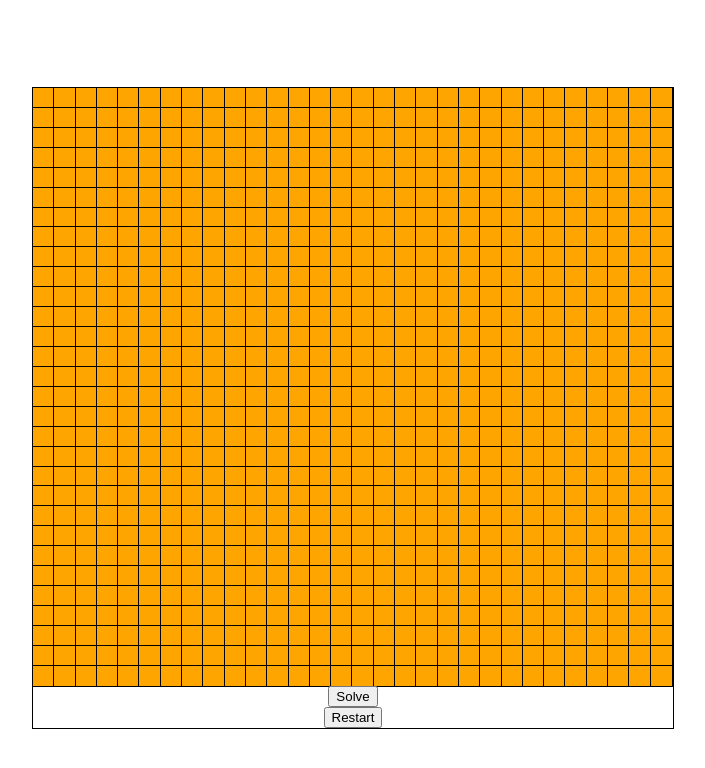
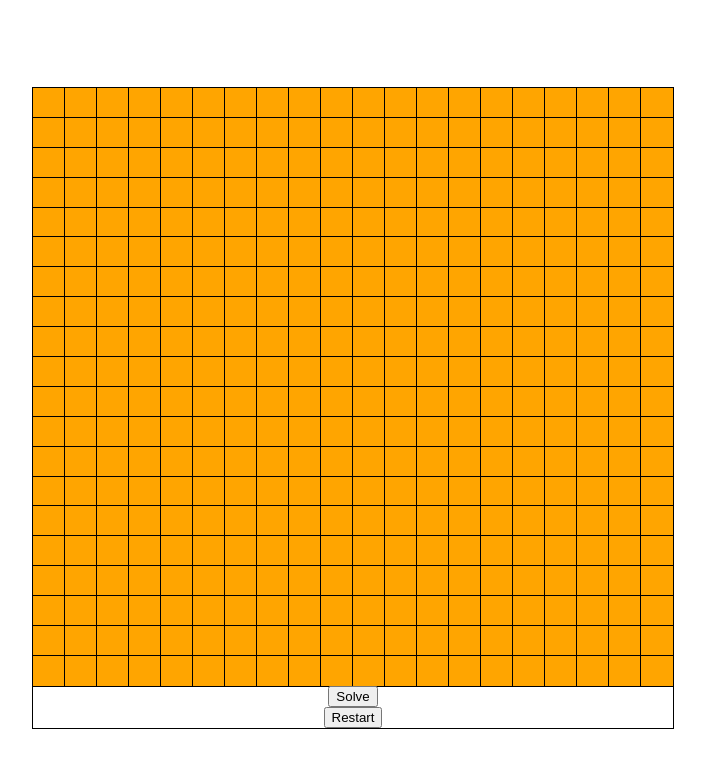
Before and after one commit to jersoroka/rat-in-a-maze-react, a React (Create React App) app: page / in a window 1280 px wide. Shown: the top 768 px of the page, without its empty margins (287-992 px from the left). Built offline with nearby package versions, Linux system fonts and the light colour scheme.

Commit message:
Add maze wall change on mouse down

```diff
--- a/src/components/Square.js
+++ b/src/components/Square.js
@@ -1,16 +1,28 @@
-import { useContext, useState } from 'react';
+import { useContext } from 'react';
 import './Square.css';
 import { GlobalContext } from '../context/GlobalState';
 
 export default function Square({square}) {
     const { isMazeWall, isRoute, id, pos} = square;
     const { grid, setIsMazeWall, isDragMode, setIsDragMode } = useContext(GlobalContext);
-    const [isColourChange, setIsColourChange] = useState(false);
-    let mazeLength = ((1 / (grid.length)) * 100).toFixed(2) + '%';
+    let mazeLength = ((1 / (grid.length)) * 100).toFixed(2) + '%'; // FIXME: change to a global constant somewhere
 
-    function handleClick() {
-        if (id !== 1 && isDragMode) {
-            setIsMazeWall(pos)
+    function handleEvent(e) {
+        switch (e.type) {
+            case 'mousedown':
+                e.preventDefault();
+                setIsMazeWall(pos);
+                setIsDragMode(true);
+                break;
+            case 'mouseup':
+                e.preventDefault();
+                setIsDragMode(false);
+                break;
+            case 'mouseover':
+                if (id !== 1 && isDragMode) {
+                    setIsMazeWall(pos);
+                }
+                break;
         }
     }
 
@@ -21,17 +33,9 @@ export default function Square({square}) {
             className={`square ${squareColour}`}
             style={{width: mazeLength,
                     height: mazeLength}}
-            onMouseDown={(e) => {
-                e.preventDefault();
-                setIsDragMode(true);
-                console.log("mouse down")
-            }}
-            onMouseUp={(e) => {
-                e.preventDefault()
-                setIsDragMode(false)
-                console.log("mouse up")}}
-            onMouseOver={() => handleClick()}
-            >
-        </div>
+            onMouseDown={(e) => handleEvent(e)}
+            onMouseUp={(e) => handleEvent(e)}
+            onMouseOver={(e) => handleEvent(e)}
+            />
     )
 }
--- a/src/context/GlobalState.js
+++ b/src/context/GlobalState.js
@@ -4,7 +4,7 @@ import { generateGrid } from './Helpers';
 
 // Initial state
 const initialState = {
-    grid: generateGrid(30)
+    grid: generateGrid(20)
 };
 
 // Create context
```
